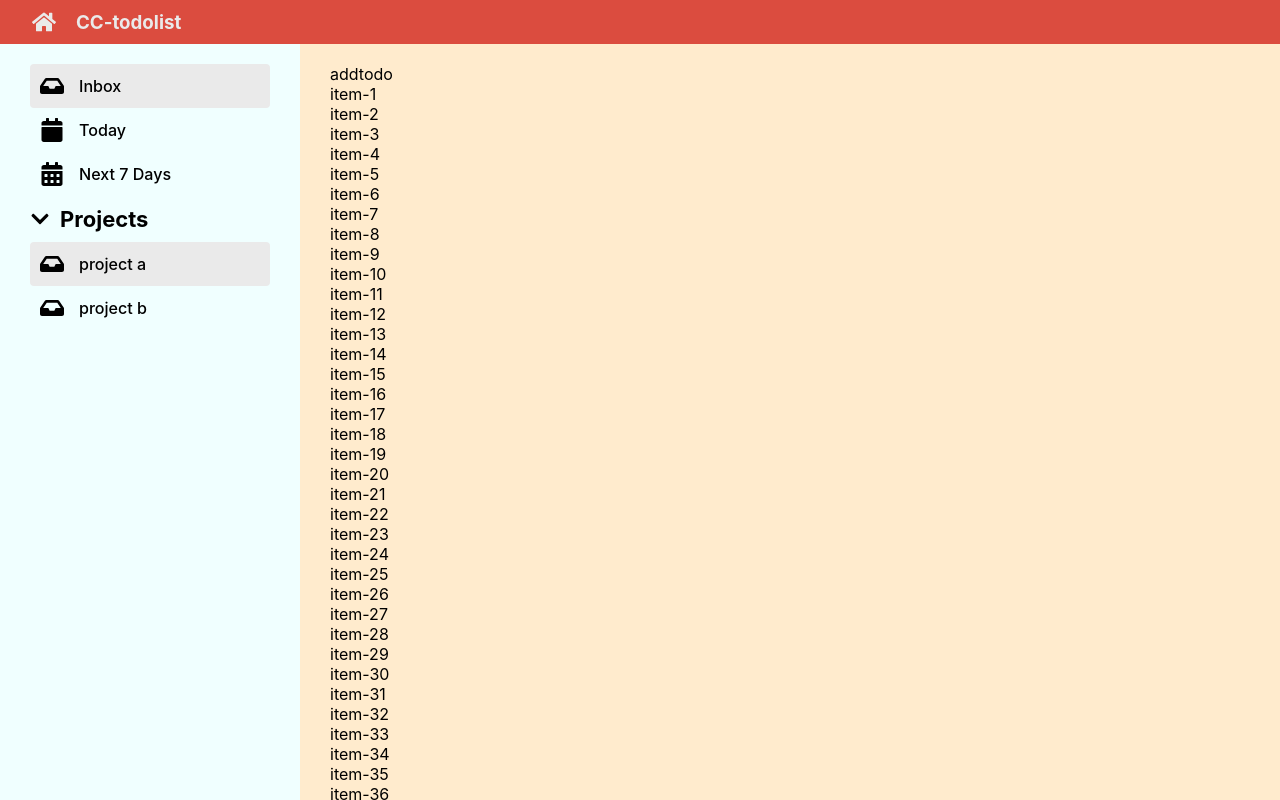
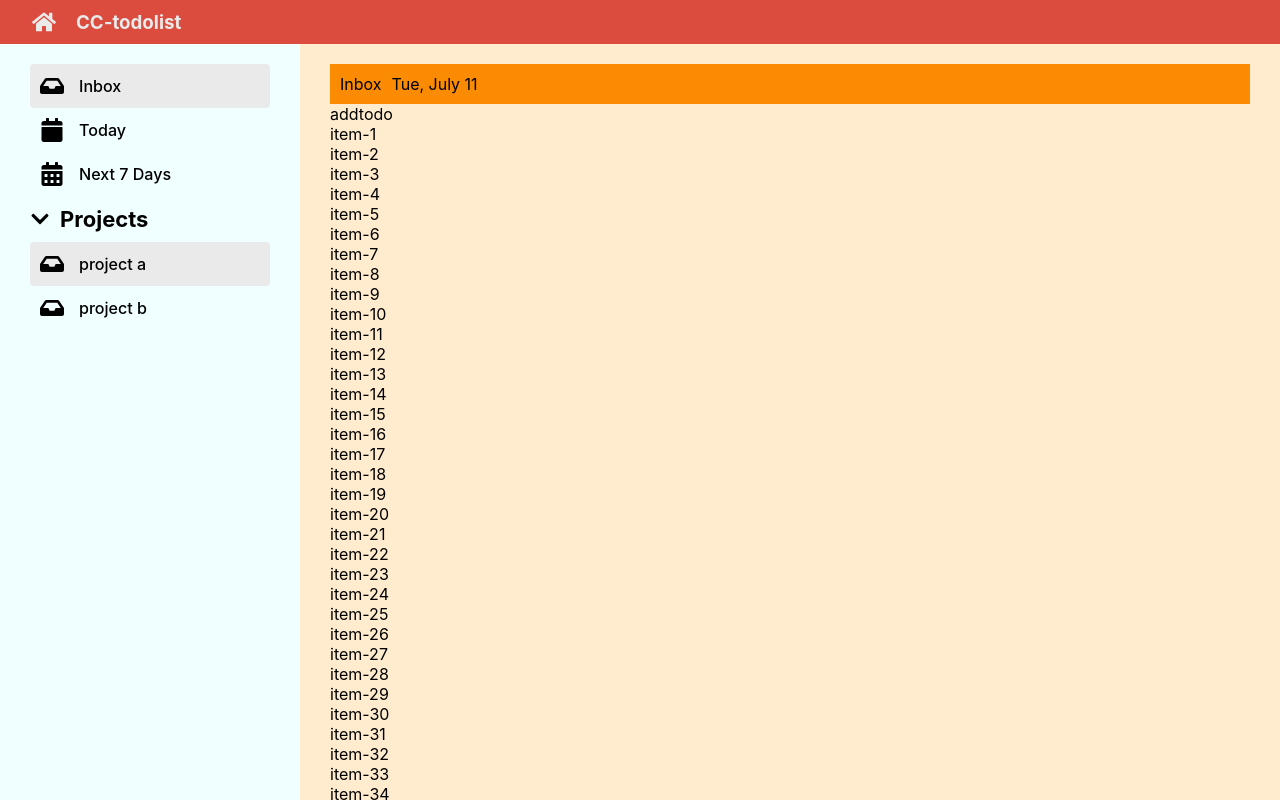
Before and after one commit to grimoll2e/CC14-Todolist, a React (Create React App) app: page / in a window 1280 px wide. Built offline with nearby package versions, Linux system fonts and the light colour scheme.

Commit message:
finish:TodoHeader time

```diff
--- a/src/components/Todo/TodoContent.jsx
+++ b/src/components/Todo/TodoContent.jsx
@@ -1,11 +1,16 @@
-
+import styles from './TodoContent.module.scss' //module css
 
 export function TodoContent() {
+
     const mockTodo = Array.from({ length: 50 }, (el, idx) => idx + 1);
+    const now =new Date()
+    const options = { weekday: 'short', month: 'long', day: 'numeric' };
+    console.log(now.toLocaleDateString('en-US',options))
     return (
         <main className="content">
-            <div>
-                <header></header>
+            <div className={styles.header}>
+                <header>Inbox</header>
+                <p>{now.toLocaleDateString('en-US',options)}</p>
             </div>
             <div>
                 addtodo
--- /dev/null
+++ b/src/components/Todo/TodoContent.module.scss
@@ -0,0 +1,7 @@
+.header{
+    background-color: rgb(250, 139, 3);
+    padding: 10px;
+    display: flex;
+    align-items: center;
+    gap: 10px;
+}
```
